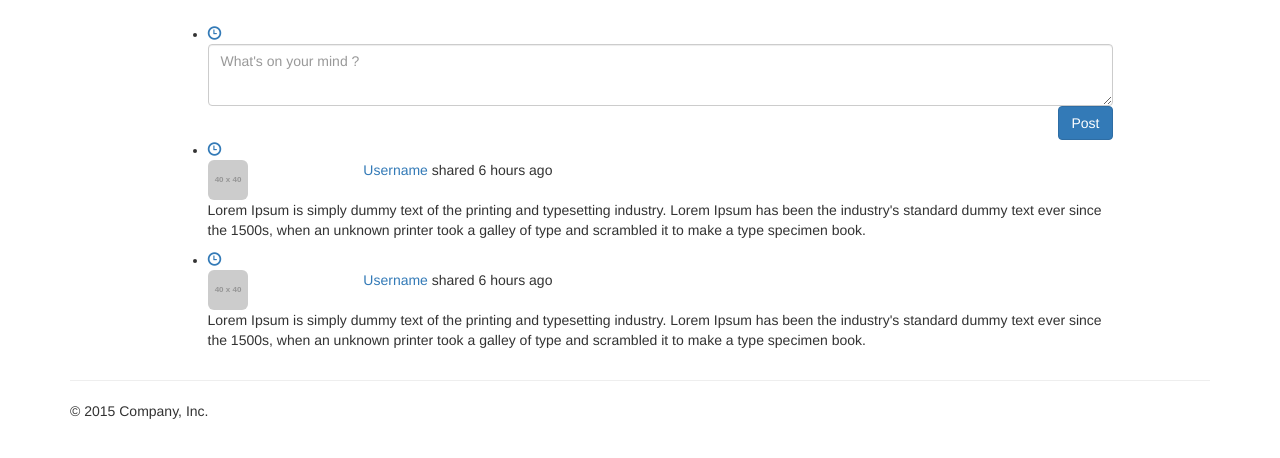
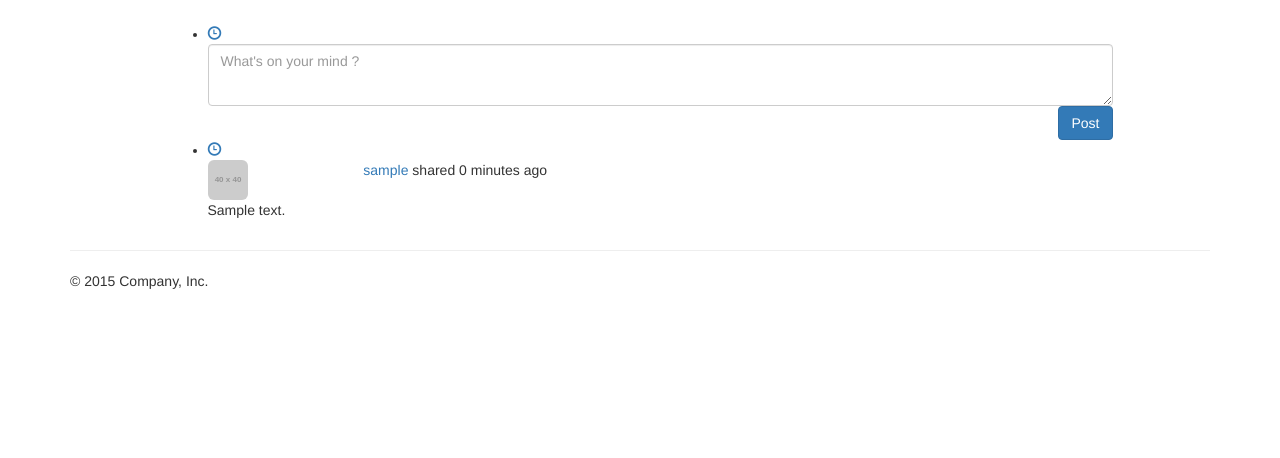
Before and after one commit to dsteb/testapp_django, a Django app: page / in a window 1280 px wide. Shown: the part 51-509 px from the top of the page. Run offline with Django 3.2, Linux system fonts and the light colour scheme; a user stored in the database is signed in; tables that the repository leaves empty hold one stand-in row (values such as "Sample post"); grey boxes labelled with a size stand in for pictures from a placeholder-image service; some libraries are stand-ins or nearby versions.

Commit message:
feat: Implement home latest tweets
Show a message if there are not tweets and
show last tweets for authenticated and not authenticated user.

```diff
--- a/tweety/templates/tweety/home.html
+++ b/tweety/templates/tweety/home.html
@@ -3,7 +3,9 @@
 
     <div class="row">
         <div class="col-md-10 col-md-offset-1">
+        {% if latest_tweets or user.is_authenticated %}
             <ul class="timeline">
+            {% if user.is_authenticated %}
                 <li>
                     <div class="timeline-badge primary"><a><i class="glyphicon glyphicon-time invert" title="Now" id=""></i></a></div>
                     <div class="timeline-panel">
@@ -29,8 +31,10 @@
                         </form>
                     </div>
                 </li>
+            {% endif %}
+            {% for tweet in latest_tweets %}
                 <li class="timeline-inverted">
-                    <div class="timeline-badge primary"><a title="11 hours ago via Twitter"><i
+                    <div class="timeline-badge primary"><a title="{{ tweet.pub_datetime|timesince }}"><i
                             class="glyphicon glyphicon-time invert" id=""></i></a></div>
                     <div class="timeline-panel">
                         <div class="timeline-header">
@@ -40,41 +44,21 @@
                                          src="http://placehold.it/40x40">
                                 </div>
                                 <div class="col-xs-8">
-                                    <a href="{% url 'profile' id=1 %}">Username </a> shared 6 hours ago
+                                    <a href="{% url 'profile' id=tweet.profile.user.id %}">{{ tweet.profile.user.username }} </a> shared {{ tweet.pub_datetime|timesince }} ago
                                 </div>
                             </div>
                         </div>
                         <div class="timeline-body">
-                            <p>Lorem Ipsum is simply dummy text of the printing and typesetting industry. Lorem Ipsum
-                                has been the industry's standard dummy text ever since the 1500s, when an unknown
-                                printer took a galley of type and scrambled it to make a type specimen book. </p>
-
+                            <p>{{ tweet.message }}</p>
                         </div>
                     </div>
                 </li>
-                <li>
-                    <div class="timeline-badge primary"><a title="11 hours ago via Twitter"><i
-                            class="glyphicon glyphicon-time invert" id=""></i></a></div>
-                    <div class="timeline-panel">
-                        <div class="timeline-header">
-                            <div class="row">
-                                <div class="col-xs-2">
-                                    <img class="img-responsive img-rounded"
-                                         src="http://placehold.it/40x40">
-                                </div>
-                                <div class="col-xs-8">
-                                    <a href="{% url 'profile' id=1 %}">Username </a> shared 6 hours ago
-                                </div>
-                            </div>
-                        </div>
-                        <div class="timeline-body">
-                            <p>Lorem Ipsum is simply dummy text of the printing and typesetting industry. Lorem Ipsum
-                                has been the industry's standard dummy text ever since the 1500s, when an unknown
-                                printer took a galley of type and scrambled it to make a type specimen book. </p>
-                        </div>
-                    </div>
-                </li>
+            {% endfor %}
             </ul>
+        {% endif %}
+        {% if not latest_tweets %}
+            <div class="alert alert-info">There are no latest tweets</div>
+        {% endif %}
         </div>
     </div>
 {% endblock %}
--- a/tweety/views.py
+++ b/tweety/views.py
@@ -14,12 +14,12 @@ class TimelineView(TemplateView, View):
     template_name = 'tweety/home.html'
 
     def get(self, request, *args, **kwargs):
-        # TODO: Implement viewing of the tweets from
-        # the users that are being followed
-        if not request.user.is_authenticated and not request.GET.get('example'):
-            return render(request, template_name='index.html')
-
-        return self.render_to_response({})
+        if request.user.is_authenticated:
+            followed = request.user.userprofile.follows.all()
+            latest_tweets = Tweet.objects.filter(profile__in=followed).order_by('-pub_datetime')[:25]
+        else:
+            latest_tweets = Tweet.objects.all().order_by('-pub_datetime')
+        return self.render_to_response({"latest_tweets": latest_tweets})
 
     def post(self, request, *args, **kwargs):
         if not request.user.is_authenticated:
@@ -36,7 +36,7 @@ class ProfileView(LoginRequiredMixin, TemplateView, View):
 
     def get(self, request, *args, **kwargs):
         profile = get_object_or_404(UserProfile, pk=kwargs['id'])
-        latest_tweets = profile.tweet_set.all()[:10]
+        latest_tweets = profile.tweet_set.all().order_by('-pub_datetime')[:10]
         return self.render_to_response({
             'latest_tweets': latest_tweets,
             'profile_user': profile.user,
```
Also changed, not shown: tweety/templates/tweety/profile.html (+4 -4 lines).
